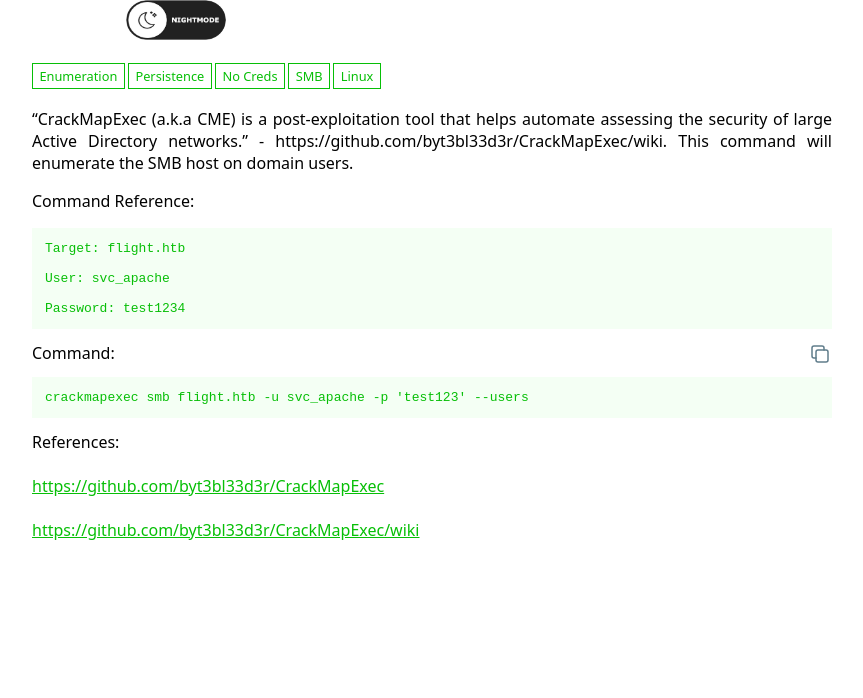
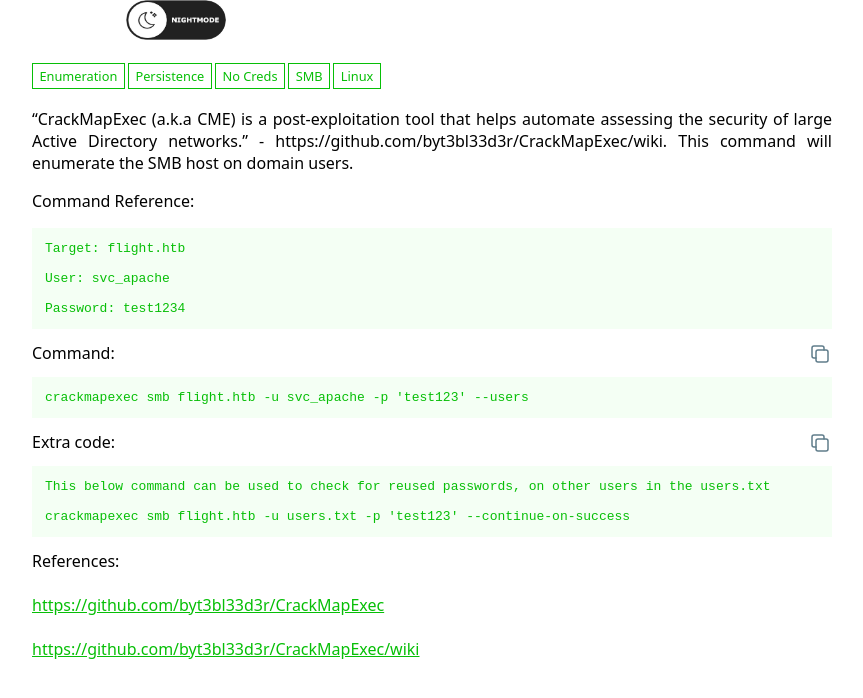
Before and after one commit to arttoolkit/arttoolkit.github.io, a Jekyll site: the page built from _wadcoms/Crackmapexec-Enum-SMB-Users.md, in a window 1280 px wide, cut to the strip 187-909 px from the top of the page. Shown: the top 698 px of the strip, without its empty margins (208-1071 px from the left). Built offline with Jekyll 4.4.1, drawn with Linux system fonts in a browser that asks for light colours; some of the changed lines change nothing that is shown.

Commit message:
update smb-user with password reuse check

```diff
--- a/_wadcoms/Crackmapexec-Enum-SMB-Users.md
+++ b/_wadcoms/Crackmapexec-Enum-SMB-Users.md
@@ -14,7 +14,7 @@
 command: |
   crackmapexec smb flight.htb -u svc_apache -p 'test123' --users
 
-co de: |
+code: |
   This below command can be used to check for reused passwords, on other users in the users.txt
 
   crackmapexec smb flight.htb -u users.txt -p 'test123' --continue-on-success
```
